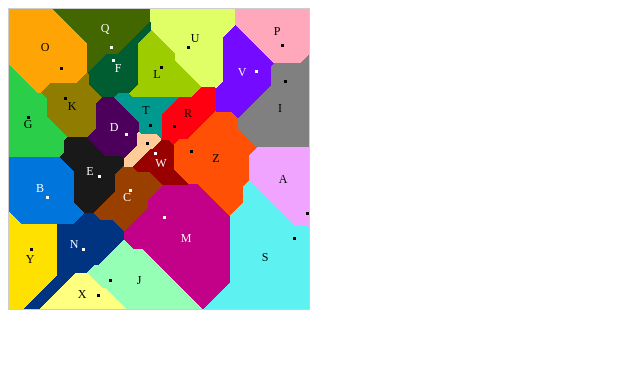
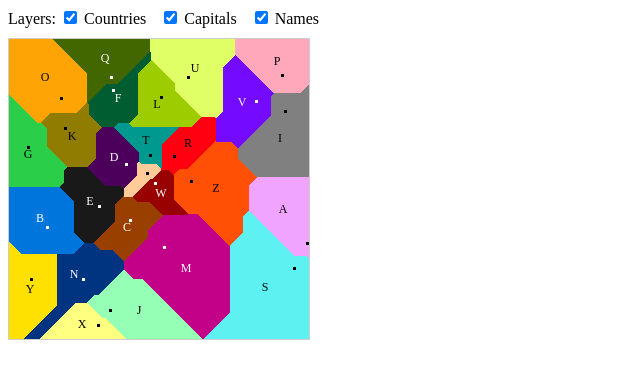
Before and after one commit to andbar-ru/world-repartition, a website built with Vite: page index.html in a window 1280 px wide. Shown: the whole page, without its empty margins (0-640 px from the left). Built offline with nearby package versions, Linux system fonts and the light colour scheme.

Commit message:
Render countries, names and capitals in individual canvases.

```diff
--- a/index.html
+++ b/index.html
@@ -7,13 +7,57 @@
 <meta name="viewport" content="width=device-width, initial-scale=1.0" />
 <title>World Repartition</title>
 <style>
+.hidden {
+  display: none;
+}
+
+#layers {
+  margin-bottom: 10px;
+}
+
+#layers > label {
+  margin-right: 10px;
+  cursor: pointer;
+}
+
+#layers > input {
+  cursor: pointer;
+}
+
+#canvas-container {
+  position: relative;
+}
+
 .canvas {
   border: 1px solid #cdcdcd;
+  position: absolute;
+  top: 0;
+  left: 0;
 }
 </style>
 </head>
 
 <body>
+<div id="throbber">Initializing...</div>
+
+<main id="main" class="hidden">
+  <div id="layers">
+    Layers:
+    <input type="checkbox" id="countries-toggle" class="layer-toggle" data-id="countries" checked>
+    <label for="countries-toggle">Countries</label>
+    <input type="checkbox" id="capitals-toggle" class="layer-toggle" data-id="capitals" checked>
+    <label for="capitals-toggle">Capitals</label>
+    <input type="checkbox" id="names-toggle" class="layer-toggle" data-id="names" checked>
+    <label for="names-toggle">Names</label>
+  </div>
+
+  <div id="canvas-container">
+    <canvas id="countries-canvas" class="canvas" data-id="countries"></canvas>
+    <canvas id="capitals-canvas" class="canvas" data-id="capitals"></canvas>
+    <canvas id="names-canvas" class="canvas" data-id="names"></canvas>
+  </div>
+</main>
+
 <script type="module" src="/src/main.ts"></script>
 </body>
 
--- a/src/World.ts
+++ b/src/World.ts
@@ -16,11 +16,12 @@ export default class World {
   /**
    * The constructor of the `World` class.
    *
-   * @param canvas - Canvas
+   * @param width - Width
+   * @param height - Height
    */
-  constructor(canvas: HTMLCanvasElement) {
-    this.width = canvas.width
-    this.height = canvas.height
+  constructor(width: number, height: number) {
+    this.width = width
+    this.height = height
     this.pixels.length = this.width * this.height
   }
 
--- a/src/main.ts
+++ b/src/main.ts
@@ -4,23 +4,118 @@ import { getRandomCoordinates } from './utils'
 import World from './World'
 import Country from './Country'
 
+/** All canvases. Will be filled in the `main` function. */
+let canvases: Record<string, HTMLCanvasElement> = {}
+
+/** Class name for hidden elements */
+const hiddenClass = 'hidden'
+
+/**
+ * Listens for the `change` event of checkboxes. Toggles appropriate canvas.
+ *
+ * @param event - event
+ */
+function toggleLayer(event: Event) {
+  const target = event.target
+  if (!(target instanceof HTMLInputElement)) {
+    throw new Error('target is not instance of HTMLInputElement')
+  }
+  const id = target.dataset['id'] ?? 'undefined'
+  const canvas = canvases[id]
+  if (!canvas) {
+    throw new Error(`Unknown id="${id}"`)
+  }
+  if (target.checked) {
+    canvas.classList.remove(hiddenClass)
+  } else {
+    canvas.classList.add(hiddenClass)
+  }
+}
+
 /** Main function */
 function main() {
-  const canvas = document.createElement('canvas')
-  canvas.width = canvasConfig.width
-  canvas.height = canvasConfig.height
-  canvas.classList.add('canvas')
-  document.body.appendChild(canvas)
+  /* Check and initialize html elements. <<END */
+  const main = document.getElementById('main')
+  if (!main) {
+    throw new Error('Could not find element with id="main"')
+  }
 
-  const ctx = canvas.getContext('2d')
-  if (!(ctx instanceof CanvasRenderingContext2D)) {
+  const throbber = document.getElementById('throbber')
+  if (!throbber) {
+    throw new Error('Could not find element with id="throbber"')
+  }
+
+  const countriesCanvas = document.getElementById('countries-canvas')
+  if (!(countriesCanvas instanceof HTMLCanvasElement)) {
+    throw new Error('Could not find canvas with id="countries-canvas"')
+  }
+  let id = countriesCanvas.dataset['id']
+  if (id !== 'countries') {
+    throw new Error('canvas[id="countries-canvas"] must have data-id="countries"')
+  }
+  canvases['countries'] = countriesCanvas
+
+  const capitalsCanvas = document.getElementById('capitals-canvas')
+  if (!(capitalsCanvas instanceof HTMLCanvasElement)) {
+    throw new Error('Could not find canvas with id="capitals-canvas"')
+  }
+  id = capitalsCanvas.dataset['id']
+  if (id !== 'capitals') {
+    throw new Error('canvas[id="capitals-canvas"] must have data-id="capitals"')
+  }
+  canvases['capitals'] = capitalsCanvas
+
+  const namesCanvas = document.getElementById('names-canvas')
+  if (!(namesCanvas instanceof HTMLCanvasElement)) {
+    throw new Error('Could not find canvas with id="names-canvas"')
+  }
+  id = namesCanvas.dataset['id']
+  if (id !== 'names') {
+    throw new Error('canvas[id="names-canvas"] must have data-id="names"')
+  }
+  canvases['names'] = namesCanvas
+
+  const canvasWidth = canvasConfig.width
+  const canvasHeight = canvasConfig.height
+
+  for (const canvas of Object.values(canvases)) {
+    canvas.width = canvasWidth
+    canvas.height = canvasHeight
+  }
+
+  const layerToggles = Array.from(document.getElementsByClassName('layer-toggle')).filter(
+    (el) => el instanceof HTMLInputElement
+  )
+  if (layerToggles.length !== Object.values(canvases).length) {
+    throw new Error('Number of toggles must be the same as of canvases')
+  }
+
+  for (const toggle of layerToggles) {
+    toggle.addEventListener('change', toggleLayer)
+  }
+  /* END */
+
+  const countriesCtx = countriesCanvas.getContext('2d')
+  if (!(countriesCtx instanceof CanvasRenderingContext2D)) {
+    throw new Error('Could not retrieve canvas context')
+  }
+
+  const capitalsCtx = capitalsCanvas.getContext('2d')
+  if (!(capitalsCtx instanceof CanvasRenderingContext2D)) {
+    throw new Error('Could not retrieve canvas context')
+  }
+
+  const namesCtx = namesCanvas.getContext('2d')
+  if (!(namesCtx instanceof CanvasRenderingContext2D)) {
     throw new Error('Could not retrieve canvas context')
   }
 
   const occupiedCoordinates: Set<string> = new Set()
-  const countryOrigins = countriesConfig.map<Position>(() => getRandomCoordinates(canvas, occupiedCoordinates))
+  const countryOrigins = countriesConfig.map<Position>(() =>
+    getRandomCoordinates(0, 0, canvasWidth - 1, canvasHeight - 1, occupiedCoordinates)
+  )
 
-  const world = new World(canvas)
+  const world = new World(canvasWidth, canvasHeight)
   const countries: Country[] = []
   for (let i = 0; i < countriesConfig.length; i++) {
     const cc = countriesConfig[i]!
@@ -33,9 +128,12 @@ function main() {
   }
 
   world.allocate()
-  world.render(ctx)
-  world.renderCapitals(ctx)
-  world.renderNames(ctx)
+  world.render(countriesCtx)
+  world.renderCapitals(capitalsCtx)
+  world.renderNames(namesCtx)
+
+  main.classList.remove(hiddenClass)
+  throbber.classList.add(hiddenClass)
 }
 
 main()
--- a/src/utils.ts
+++ b/src/utils.ts
@@ -1,20 +1,31 @@
 import { Position } from './types'
 
 /**
- * Return random coordinates on the canvas.
+ * Return random coordinates in bbox [minX, minY, maxX, maxY] including boundary.
  *
- * @param canvas - Canvas
+ * @param minX - Minimal X
+ * @param minY - Minimal Y
+ * @param maxX - Maximal X
+ * @param maxY - Maximal Y
  * @param occupiedCoordinates - Already occupied coordinates in string format.
  * @returns Coordinates
  * @throws If failed to find unoccupied coordinates
  */
-export function getRandomCoordinates(canvas: HTMLCanvasElement, occupiedCoordinates: Set<string>): Position {
+export function getRandomCoordinates(
+  minX: number,
+  minY: number,
+  maxX: number,
+  maxY: number,
+  occupiedCoordinates: Set<string>
+): Position {
+  const xRange = maxX - minX
+  const yRange = maxY - minY
   const maxTries = 100
   let tryCount = 1
 
   while (tryCount <= maxTries) {
-    const x = Math.floor(Math.random() * canvas.width)
-    const y = Math.floor(Math.random() * canvas.height)
+    const x = Math.floor(Math.random() * (xRange + 1) + minX)
+    const y = Math.floor(Math.random() * (yRange + 1) + minY)
     const xy = `${x}_${y}`
     if (!occupiedCoordinates.has(xy)) {
       occupiedCoordinates.add(xy)
```
